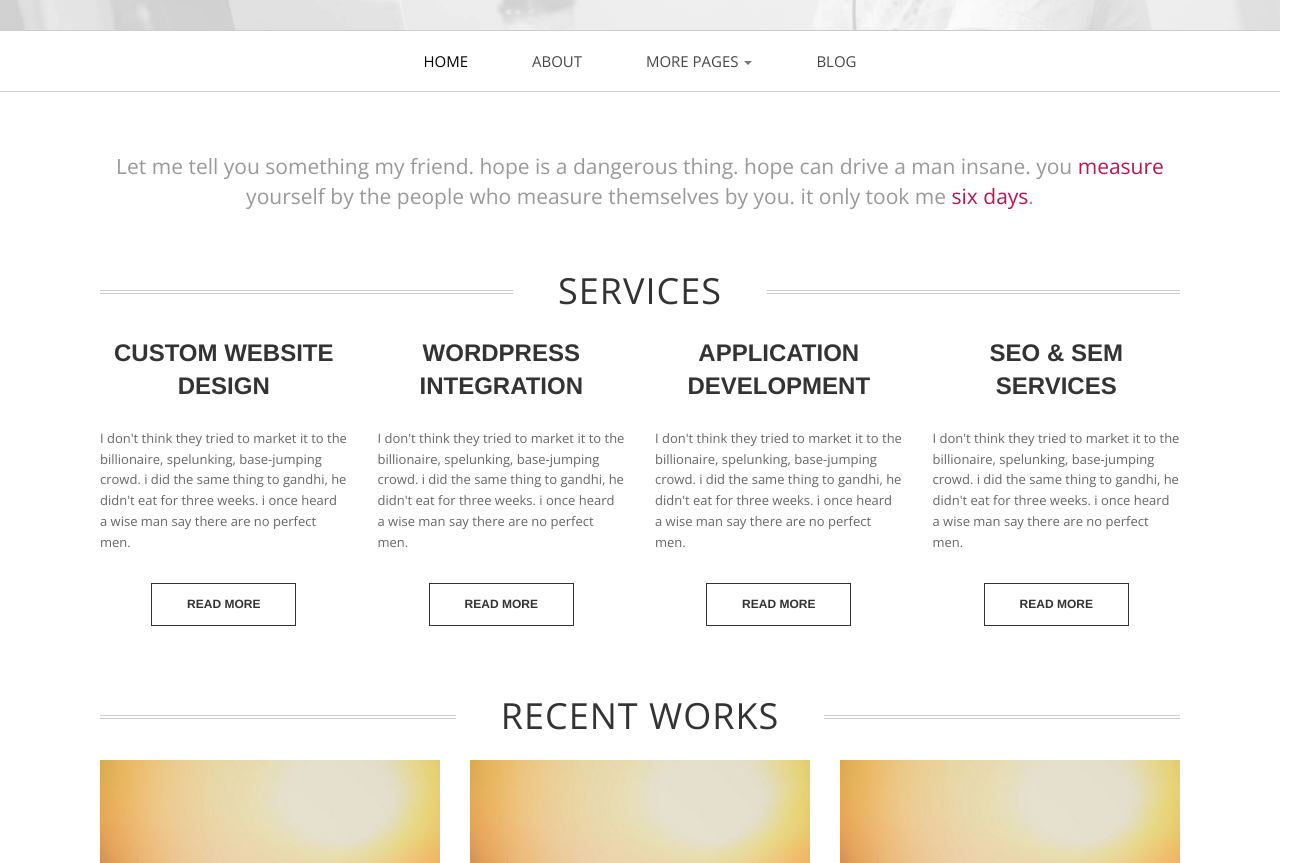
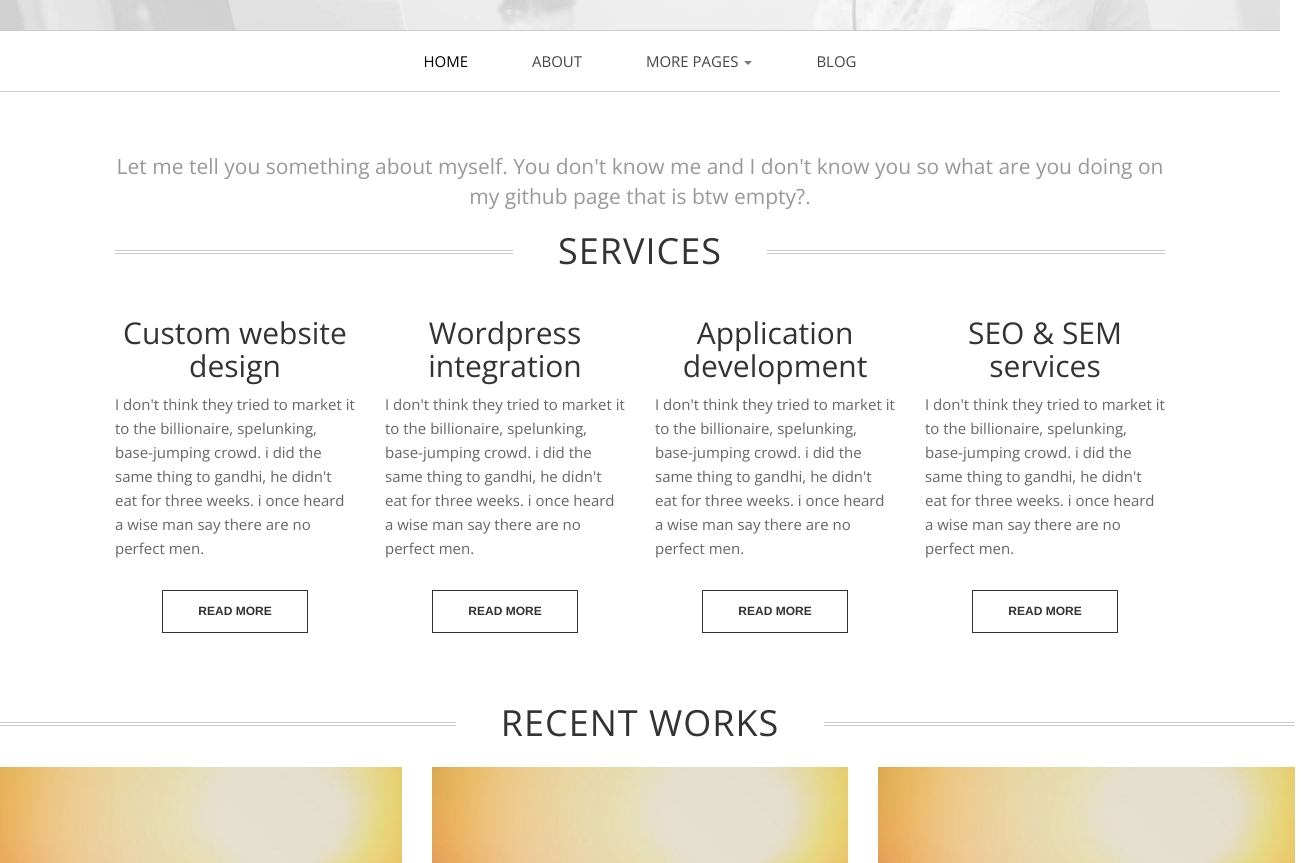
Before and after one commit to ilijapetrov/ilijapetrov.github.io, a plain HTML site: page index.html in a window 1280 px wide. Shown: the part 427-1290 px from the top of the page, 1310 px wide, since content can reach past the window. Drawn offline with nearby package versions, Linux system fonts and the light colour scheme; a web font is replaced by a local one.

Commit message:
message 3

```diff
--- a/index.html
+++ b/index.html
@@ -67,11 +67,10 @@
 
 		<div class="row section topspace">
 			<div class="col-md-12">
-				<p class="lead text-center text-muted">Let me tell you something my friend. hope is a dangerous thing. hope can drive a man insane. you <a href="about.html">measure</a> yourself by the people who measure themselves by you. it only took me <a href="sidebar-right.html">six days</a>. </p>
+				<p class="lead text-center text-muted">Let me tell you something about myself. You don't know me and I don't know you so what are you doing on my github page that is btw empty?</a>. </p>
 			</div>
 		</div> <!-- / section -->
 
-		<div class="row section featured topspace">
 			<h2 class="section-title"><span>Services</span></h2>
 			<div class="row">
 				<div class="col-sm-6 col-md-3">
```
